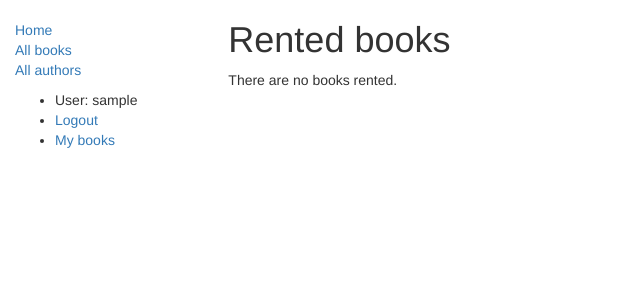
After one commit to Andrey5597/Library, a Django app: page /library/mybooks/ in a window 1280 px wide. The commit adds this page. Shown: the top 300 px of the page, without its empty margins (0-640 px from the left). Run offline with Django 3.2, Linux system fonts and the light colour scheme; a user stored in the database is signed in; tables that the repository leaves empty hold one stand-in row (values such as "Sample post"); some libraries are stand-ins or nearby versions.

Commit message:
added user my_books page. added new field "rent" to bookinstance model, defined the relationship to current user.

```diff
--- a/library/admin.py
+++ b/library/admin.py
@@ -20,7 +20,7 @@ class BookDescriptionAdmin(admin.ModelAdmin):
 
 
 class BookInstanceAdmin(admin.ModelAdmin):
-    list_display = ('book', 'status', 'due_back')
+    list_display = ('book', 'status', 'rent', 'due_back')
     list_display_links = ('book',)
     list_filter = ('status', 'due_back')
     search_fields = ('book',)
--- a/library/templates/base_generic.html
+++ b/library/templates/base_generic.html
@@ -26,9 +26,11 @@
   {% if user.is_authenticated %}
      <li>User: {{ user.get_username }}</li>
      <li><a href="{% url 'logout'%}?next={{request.path}}">Logout</a></li>
+     <li><a href="{% url 'my-rented' %}">My books</a></li>
    {% else %}
      <li><a href="{% url 'login'%}?next={{request.path}}">Login</a></li>
    {% endif %}
+
   </ul>
 
 {% endblock %}
--- /dev/null
+++ b/library/templates/library/books_rented_by_user.html
@@ -0,0 +1,19 @@
+{% extends "base_generic.html" %}
+
+{% block content %}
+    <h1>Rented books</h1>
+
+    {% if rent_list %}
+    <ul>
+
+      {% for book in rent_list %}
+      <li class="{% if book.is_overdue %}text-danger{% endif %}">
+          {{book.book.book_title}}  <b> Must return: </b>{{ book.due_back }}
+      </li>
+      {% endfor %}
+    </ul>
+
+    {% else %}
+      <p>There are no books rented.</p>
+    {% endif %}
+{% endblock %}
--- a/library/urls.py
+++ b/library/urls.py
@@ -6,4 +6,5 @@ urlpatterns = [
     path('books/', views.BookListView.as_view(), name='books'),
     path('book/<int:pk>', views.BookDetailView.as_view(), name='book-info'),
     path('authors/', views.AuthorListView.as_view(), name='authors'),
+    path('mybooks/', views.BooksRentedByUserListView.as_view(), name='my-rented'),
 ]
--- a/library/views.py
+++ b/library/views.py
@@ -1,6 +1,7 @@
 from django.shortcuts import render
 from library.models import Book, BookInstance, BookDescription, BookSummary, BookComment, Shelf
 from django.views import generic
+from django.contrib.auth.mixins import LoginRequiredMixin
 
 
 def home(request):
@@ -58,3 +59,12 @@ class AuthorListView(generic.ListView):
     queryset = BookDescription.objects.values('author_name').distinct()
 
     template_name = 'library/author_list.html'
+
+
+class BooksRentedByUserListView(LoginRequiredMixin, generic.ListView):
+    model = BookInstance
+    template_name = 'library/books_rented_by_user.html'
+    context_object_name = 'rent_list'
+
+    def get_queryset(self):
+        return BookInstance.objects.filter(rent=self.request.user).filter(status__exact='o').order_by('due_back')
```
Also changed, not shown: library/models.py (+10 -1 lines), library/migrations/0003_bookinstance_rent.py (added).
